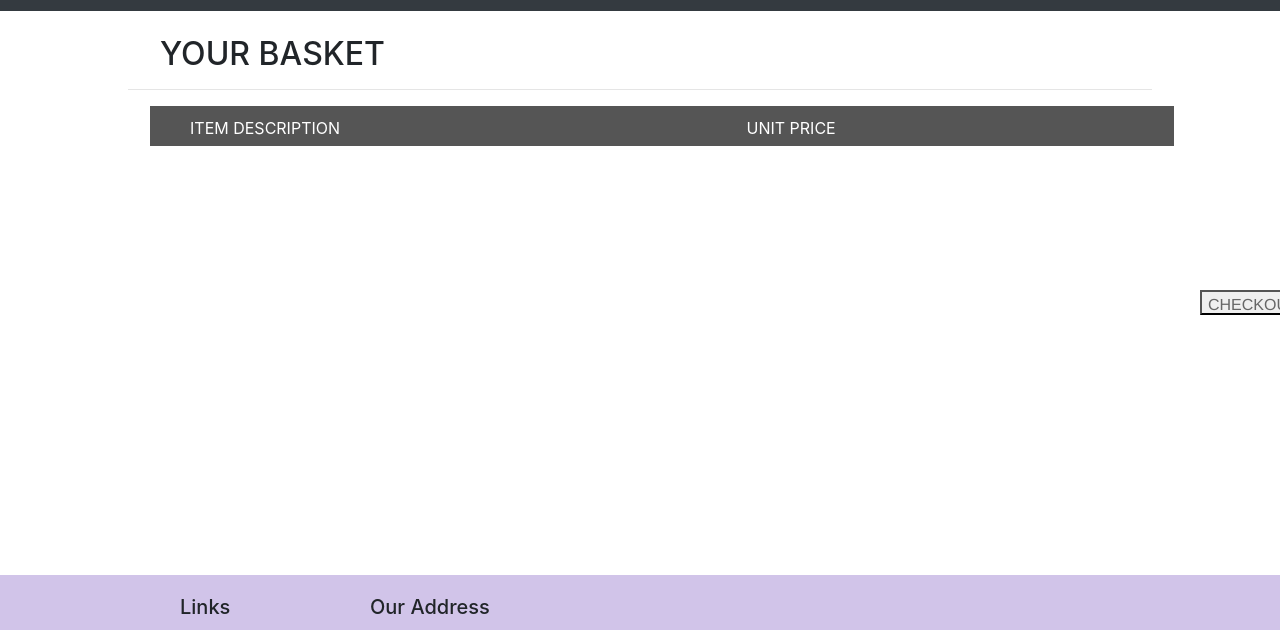
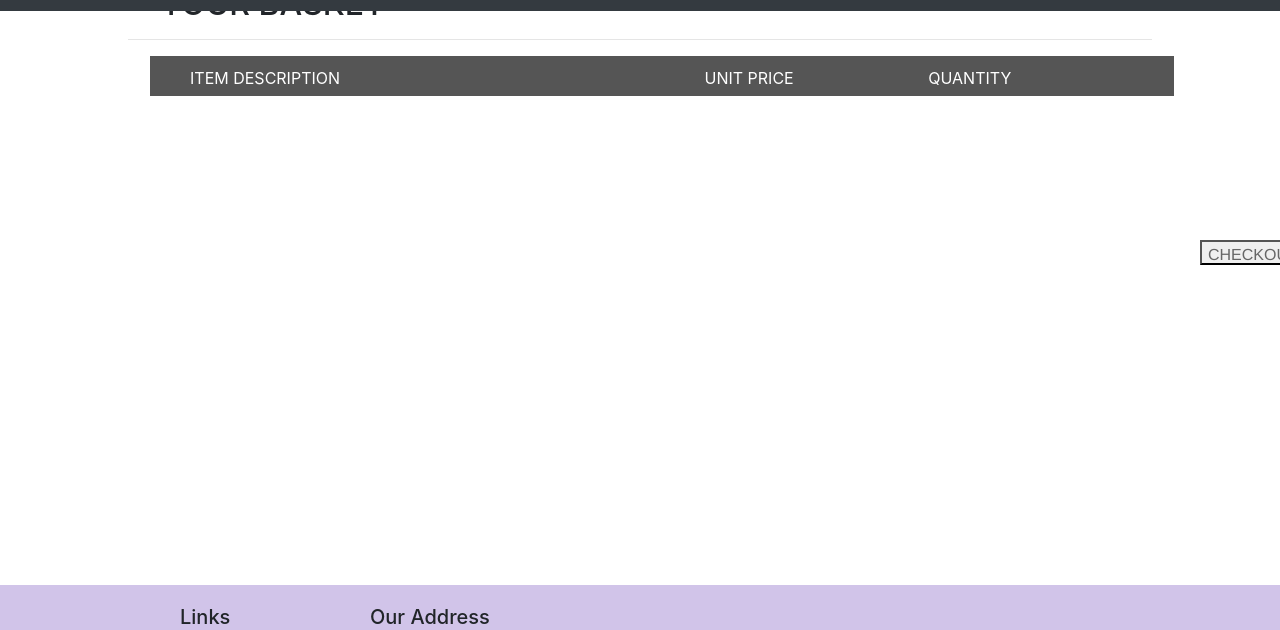
Before and after one commit to anurag4998/testwebsite, a website: page cart.html in a window 1280 px wide. Shown: the part 75-705 px from the top of the page. Drawn offline with nearby package versions, Linux system fonts and the light colour scheme; no server answers; files whose address does not match are found by name.

Commit message:
cart display

```diff
--- a/app.js
+++ b/app.js
@@ -72,7 +72,7 @@ function checkrice()
 
         var li = document.createElement('li');
         const content2 = document.getElementById("cartrow");
-        li.style.width = '412px'
+        li.style.width = '380px'
         li.textContent = 'Daawat Rozana Super Basmati Rice';
         content2.appendChild(li);
 
@@ -89,7 +89,7 @@ function checkrice()
         var input = document.createElement('text')
         var button2 = document.createElement('button');
 
-
+        li.style.paddingLeft = '30px'
         input.setAttribute('id', "input")
 
 
@@ -169,7 +169,7 @@ function checksugar()
 
     var li =  document.createElement('li');
     li.innerText = 'Parry Brown Sugar'
-    li.style.width = '412px'
+    li.style.width = '380px'
     content.appendChild(div).appendChild(ul).appendChild(li)
 
     var li =  document.createElement('li');
@@ -181,7 +181,7 @@ function checksugar()
     var input = document.createElement('text')
     var button2 = document.createElement('button');
     var li = document.createElement('li');
-
+    li.style.paddingLeft = '30px'
     input.setAttribute('id', "input1")
 
 
--- a/cart.html
+++ b/cart.html
@@ -47,23 +47,15 @@
 
 
         <section>
-      <div id="container">
-          <div class="row rowcontent">
-            <div class="col-12">
+
             <h2>YOUR BASKET</h2>
-            </div>
-
-          </div>
             <hr width = 80%>
-
-          <div class="row">
-              <div class="col-12">
             <div class="itemdescription">
                 <ul>
-                        <li style="width:412px">ITEM DESCRIPTION</li>
-                        <li>UNIT PRICE</li>
-                        <li>QUANTITY</li>
-                        <li>SUBTOTAL</li>
+                    <li style="width:380px">ITEM DESCRIPTION</li>
+                    <li class="display">UNIT PRICE</li>
+                    <li class="display">QUANTITY</li>
+                    <li class="display">SUBTOTAL</li>
 
                 </ul>
          <div id="cart">
@@ -73,12 +65,10 @@
             <button id="checkout">CHECKOUT</button>
             </div>
 
-              </div>
-          </div>
+        </section>
 
 
 
-      </div>
 
     </section>
 
--- a/web1.css
+++ b/web1.css
@@ -28,16 +28,11 @@ nav ul li
 section
 {
     height:600px;
-    margin-top: 50px;
 }
 section h2
 {
     text-align: left;
     margin:60px 0 0 160px;
-}
-.rowcontent
-{
-    margin-top:50px;
 }
 .itemdescription
 {
@@ -49,7 +44,7 @@ section h2
 section ul li
 {
     display: inline-block;
-    margin: 10px 140px 0 0;
+    margin: 10px 130px 0 0;
     color:#fff;
 }
 
@@ -63,7 +58,7 @@ section ul li
 
 #cartitem ul li
 {
-    margin: 20px 160px 0px 10px;
+    margin: 20px 130px 0px 10px;
     color:#333;
     font-family: Celias,Helvetica;
     height: 20px;
```
Lines whose indentation alone changed are shown as unchanged.
